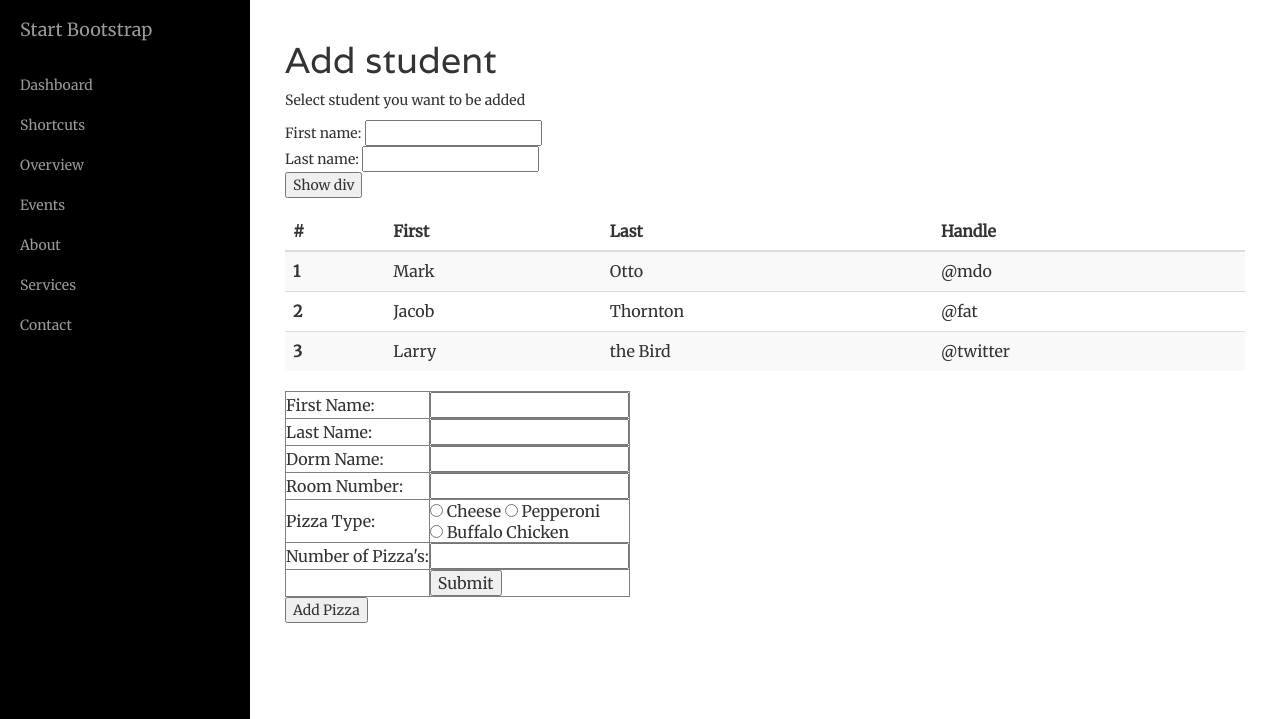
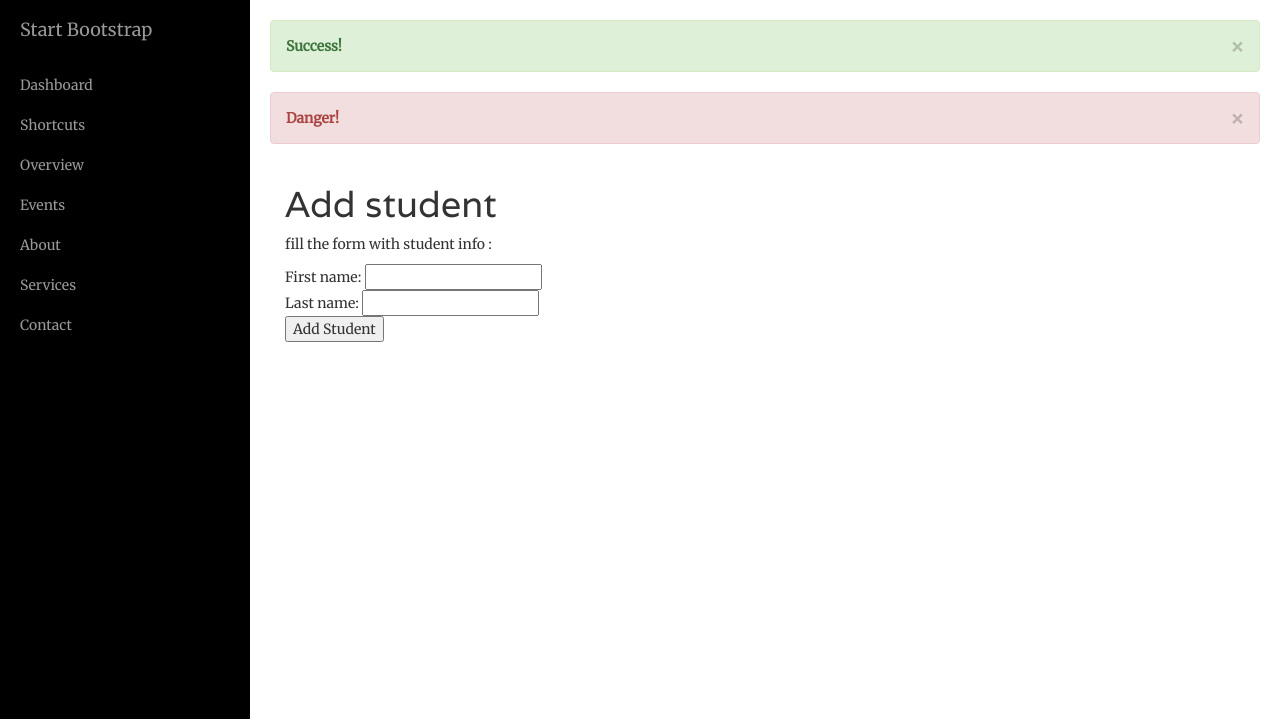
Before and after one commit to shurooqsalahat/GP_tasks, a PHP site: page /supervisor/add-student.html in a window 1280 px wide. Shown: the part 81-800 px from the top of the page. Run offline with PHP 8.4, Linux system fonts and the light colour scheme; some libraries are stand-ins or nearby versions.

Commit message:
Alert in signup

```diff
--- a/js/controller.js
+++ b/js/controller.js
@@ -24,6 +24,15 @@
     });
 
 });
-var showStudentsTable =function () {
 
+var showMsg = function (typeOfMsg,msgTxt) {
+    console.log('yyyyy')
+    if (typeOfMsg == 'Success') {
+        $(".alert-success").show();
+        $('#success-text').text(msgTxt);
+
+    } else if (typeOfMsg == 'failed') {
+        $(".alert-danger").show();
+        $('#failed-text').text(msgTxt);
+    }
 }
--- a/log-in.css
+++ b/log-in.css
@@ -89,7 +89,6 @@
     margin-bottom: 150px;
 }
 .signup-content {
-    padding: 75px 0;
     display: -webkit-flex;
 }
 .signup-form {
--- a/login.html
+++ b/login.html
@@ -93,7 +93,7 @@
                         <li><a href="contact.html">Contact Us</a></li>
                     </ul>
                     <ul  class="nav navbar-nav navbar-right main-nav" style="margin-right: 0px">
-                        <li><a href="signup.html"><span class="glyphicon glyphicon-user"></span> Sign Up</a></li>
+                        <li><a href="signup.php"><span class="glyphicon glyphicon-user"></span> Sign Up</a></li>
                         <li><a href="login.html"><span class="glyphicon glyphicon-log-in"></span> Login</a></li>
                     </ul>
                 </div><!--/.nav-collapse -->
--- a/style.css
+++ b/style.css
@@ -1737,4 +1737,3 @@
     margin-right: 0;
   }
 }
-#extraForm { display: none }
--- a/supervisor/add-student.html
+++ b/supervisor/add-student.html
@@ -40,7 +40,7 @@
     <link id="switcher" href="../css/themes/default-theme.css" rel="stylesheet">
     <!-- Main structure css file -->
     <link href="../style.css" rel="stylesheet">
-
+    <script src="https://ajax.googleapis.com/ajax/libs/jquery/3.1.0/jquery.min.js"></script>
 
     <!-- Google fonts -->
     <link href='http://fonts.googleapis.com/css?family=Merriweather' rel='stylesheet' type='text/css'>
@@ -134,94 +134,27 @@
     <div id="page-content-wrapper">
         <div class="container-fluid">
             <div class="row">
+                <div class="alert alert-success" id="bsalert">
+                    <a href="#" class="close" data-dismiss="alert" aria-label="close">&times;</a>
+                    <strong>Success!</strong> <span id="success-text"></span>
+                </div>
+                <div class="alert alert-danger">
+                    <a href="#" class="close" data-dismiss="alert" aria-label="close">&times;</a>
+                    <strong>Danger!</strong> <span id="failed-text"></span>
+                </div>
+            </div>
+            <div class="row">
                 <div class="col-lg-12">
                     <h1>Add student</h1>
-                    <p>Select student you want to be added </p>
-
+                    <p>fill the form with student info : </p>
                     <form>
                         First name: <input type="text" name="fname"><br>
                         Last name: <input type="text" name="lname"><br>
-                        <button class="showdiv">Show div</button>
+                        <input type="button" name="showForm" value="Add Student" id="showForm" onclick="showMsg('failed','yara')">
                     </form>
                 </div>
             </div>
-            <div class="row">
-               <div class="col-sm-12">
-                   <table class="table table-striped">
-                       <thead>
-                       <tr>
-                           <th scope="col">#</th>
-                           <th scope="col">First</th>
-                           <th scope="col">Last</th>
-                           <th scope="col">Handle</th>
-                       </tr>
-                       </thead>
-                       <tbody>
-                       <tr>
-                           <th scope="row">1</th>
-                           <td>Mark</td>
-                           <td>Otto</td>
-                           <td>@mdo</td>
-                       </tr>
-                       <tr>
-                           <th scope="row">2</th>
-                           <td>Jacob</td>
-                           <td>Thornton</td>
-                           <td>@fat</td>
-                       </tr>
-                       <tr>
-                           <th scope="row">3</th>
-                           <td>Larry</td>
-                           <td>the Bird</td>
-                           <td>@twitter</td>
-                       </tr>
-                       </tbody>
-                   </table>
-               </div>
-            </div>
-            <!DOCTYPE html>
-            <head>
-
-
-                <script type="text/javascript">
-                    $(function() {
-                        $('#showForm').click(function() {
-                            console.log('geer')
-                            $('#extraForm').show();
-                        });
-                    });
-                </script>
-
-            </head>
-            <body>
-            <form action="submit.php" method="post">
-                <table> <table border="1"> <tr>
-                    <tr> <td> First Name:     </td> <td> <input type="text" name="firstName">  </td> </tr>
-                    <tr> <td> Last Name:      </td> <td> <input type="text" name="lastName">   </td> </tr>
-                    <tr> <td> Dorm Name:      </td> <td> <input type="text" name="dormName">   </td> </tr>
-                    <tr> <td> Room Number:    </td> <td> <input type="text" name="roomNumber"> </td> </tr>
-
-                    <tr> <td> Pizza Type:     </td> <td> <input type="radio" name="pizzaType" value="Cheese">
-                        Cheese
-                        <input type="radio" name="pizzaType" value="Pepperoni"> Pepperoni <br>
-                        <input type="radio" name="pizzaType" value="Buffalo Chicken"> Buffalo Chicken </td>
-                    <tr> <td> Number of Pizza's:  <td>   <input type="text" name="pizzaNumber"> </td> </tr>
-                    <tr> <td> </td> <td>  <input type="submit"> </tr> </td>
-
-                    <table> <table border="1" id="extraForm">
-                        <tr> <td> <input type="radio" name="pizzaType" value="Cheese"> Cheese</td> </tr>
-                        <tr> <td> <input type="radio" name="pizzaType" value="Buffalo Chicken"> Buffalo Chicken
-                        </td> </tr>
-                        <tr> <td> <input type="radio" name="pizzaType" value="Pepperoni"> Pepperoni</td> </tr>
-                        <input type="button" name="showForm" value="Add Pizza" id="showForm">
-                    </table>
-
-
-                    </table>
-
-            </form>
         </div>
     </div>
     <!-- /#page-content-wrapper -->
 </div>
-<script src="https://ajax.googleapis.com/ajax/libs/jquery/3.1.0/jquery.min.js"></script>
```
Also changed, not shown: controller.php (+36 -12 lines), model.php (+0 -17 lines), signup.php (+40 -14 lines).
